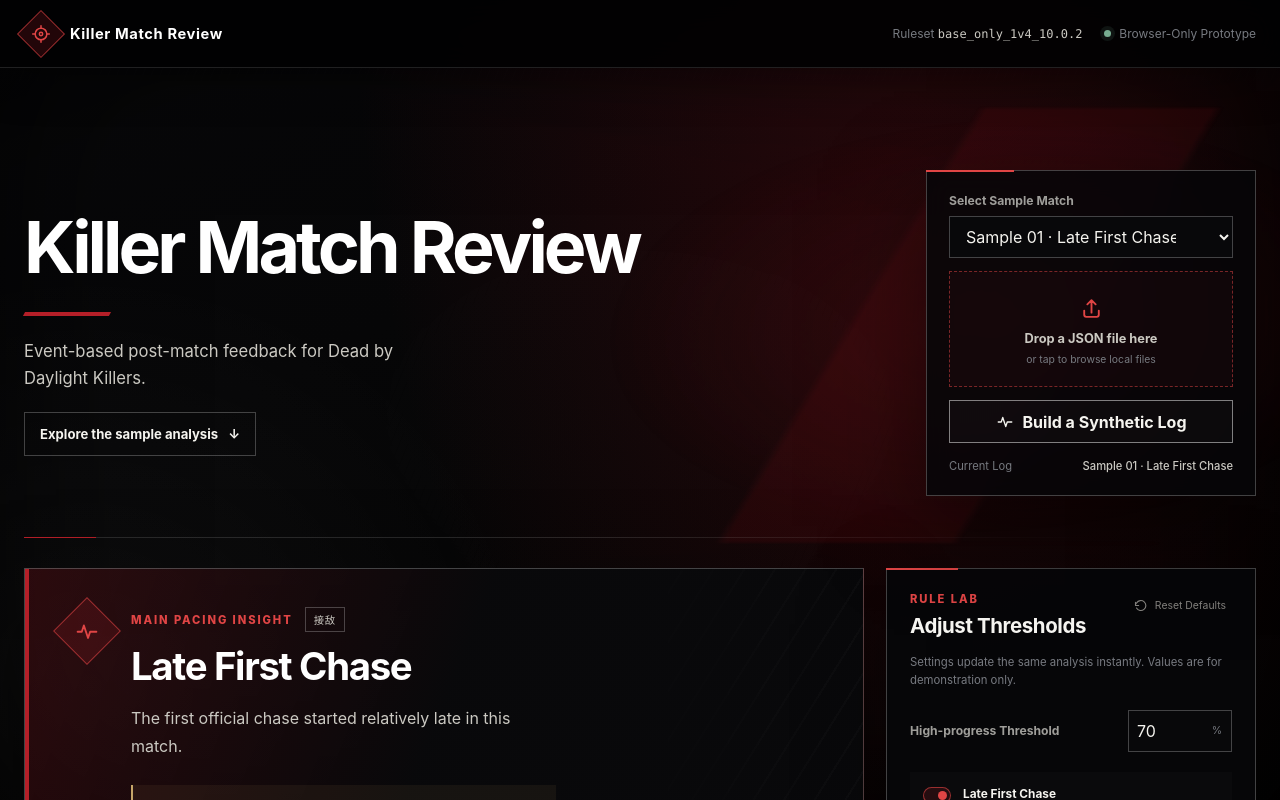
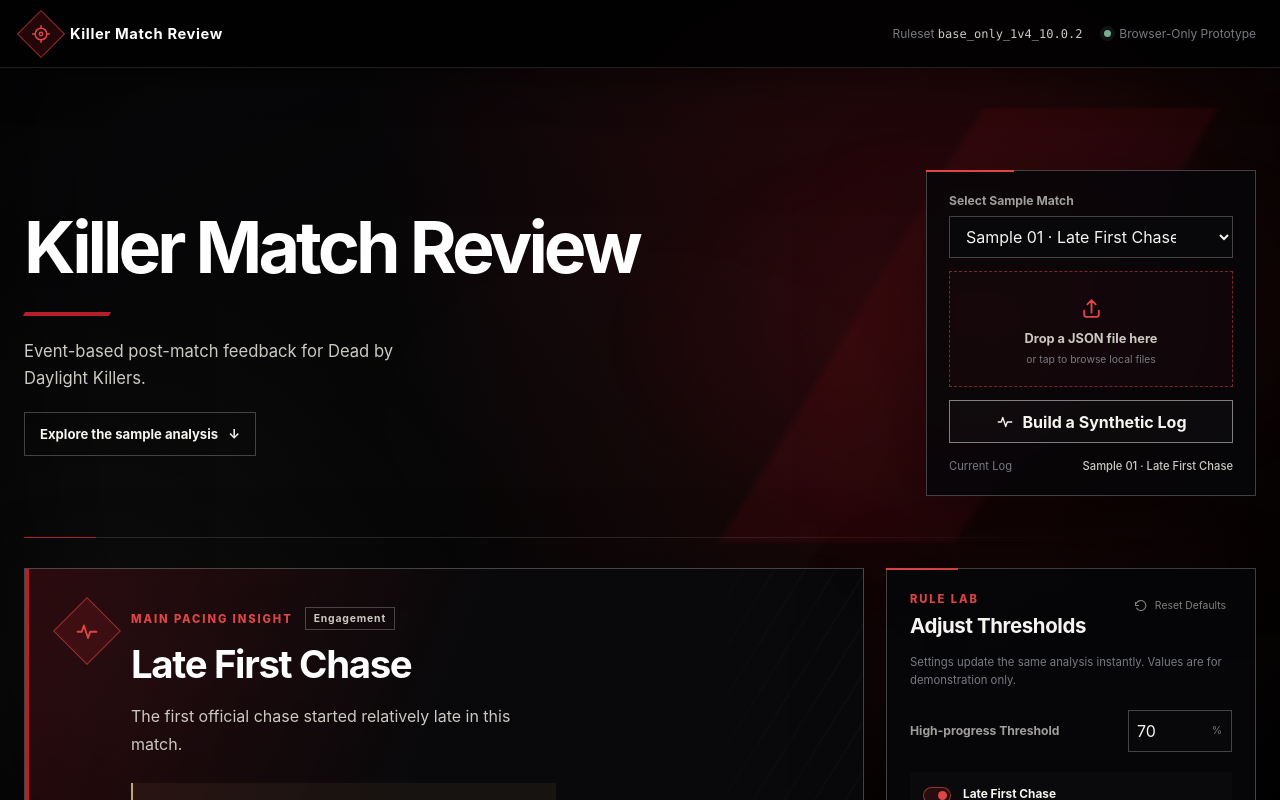
Before and after one commit to mahanggrx/killer-rhythm-review, a React (Vite) app: page / in a window 1280 px wide. Shown: the top 800 px of the page. Built offline with nearby package versions, Linux system fonts and the light colour scheme.

Commit message:
fix: clarify English units and validation fallbacks

```diff
--- a/src/i18n/english.ts
+++ b/src/i18n/english.ts
@@ -63,6 +63,14 @@ const substitutions: ReadonlyArray<readonly [string, string]> = [
   [
     "未发现明确主要断点",
     "No Clear Pacing Issue"
+  ],
+  [
+    "接敌",
+    "Engagement"
+  ],
+  [
+    "追击",
+    "Chase"
   ],
   [
     "减员结果",
@@ -638,5 +646,9 @@ export function english(text: string | null | undefined): string {
     if (source.length === 1 && output !== source) continue;
     output = output.replaceAll(source, translated);
   }
+  // Never leak untranslated diagnostic text into the English showcase UI.
+  if (/[\u3400-\u9fff]/u.test(output)) {
+    return "This value or event could not be verified under the supported base ruleset.";
+  }
   return output;
 }
```
